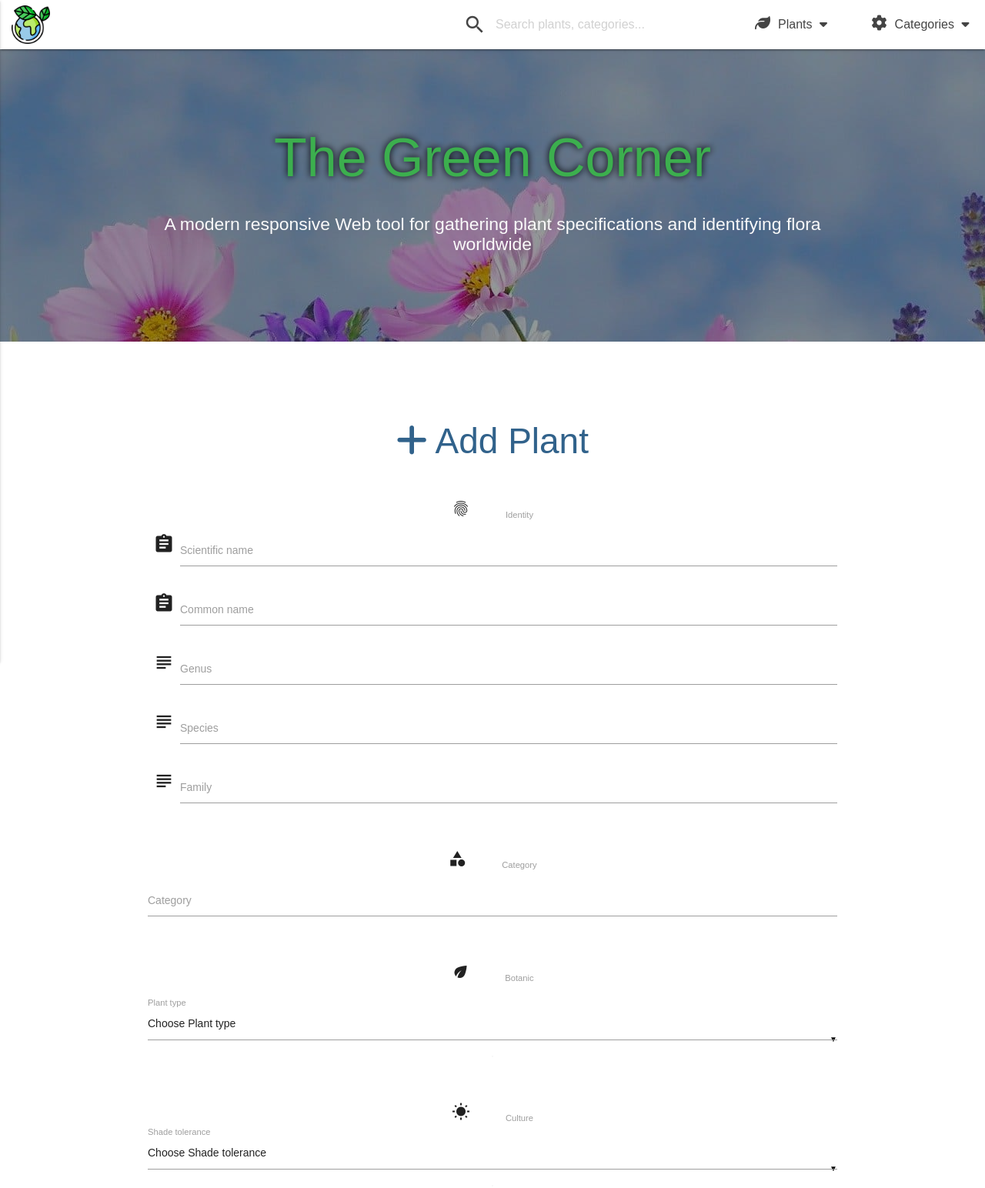
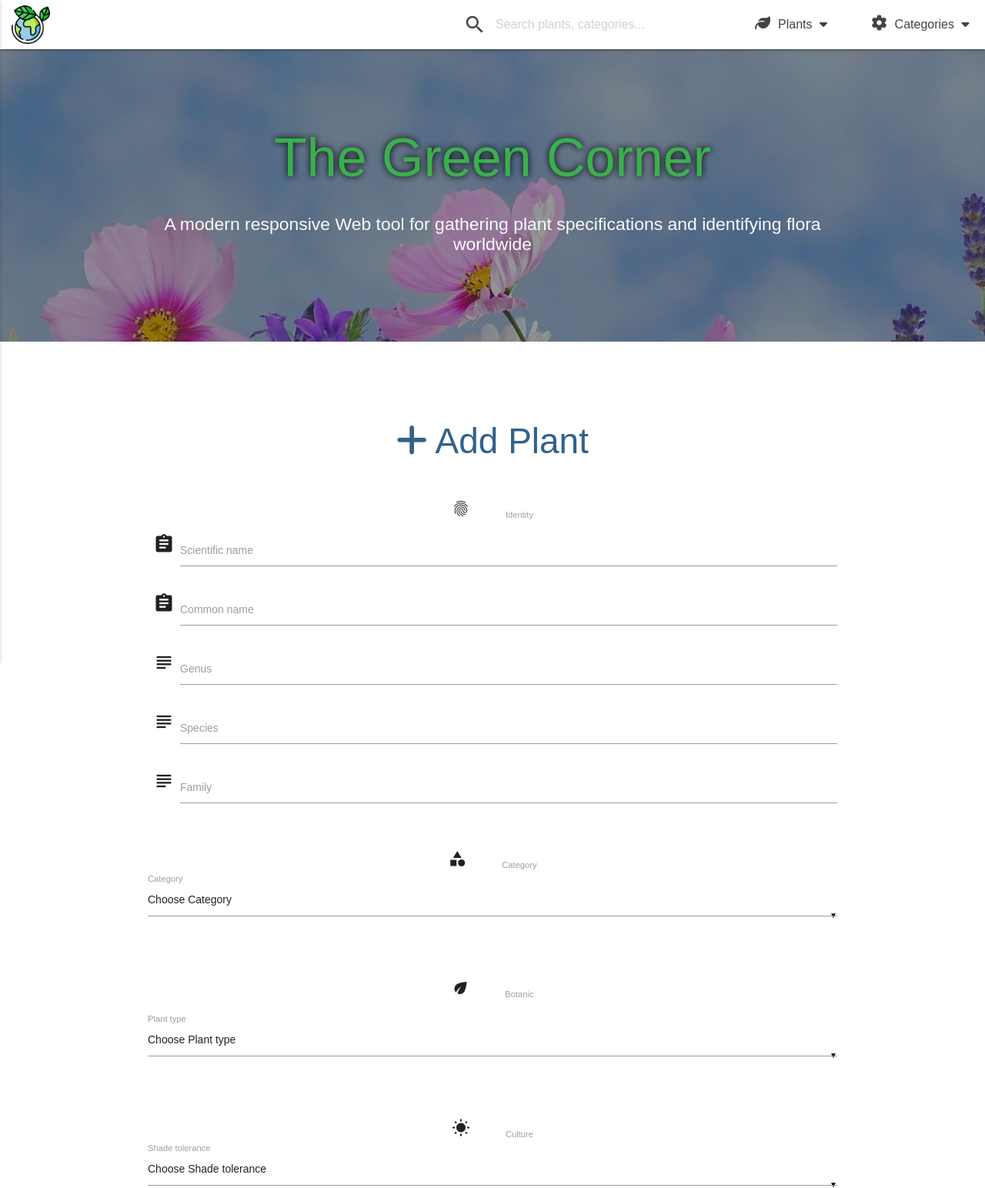
Before and after one commit to sctlcd/the-green-corner, a Flask app: page /add_plant in a window 1280 px wide. Shown: the top 1544 px of the page at 77% size. Run offline with Flask 2, Linux system fonts and the light colour scheme; data that the repository does not hold is empty; some libraries are stand-ins or nearby versions; some web fonts are replaced.

Commit message:
update categories dropdown in addplant.html and editplant.html

```diff
--- a/app.py
+++ b/app.py
@@ -87,10 +87,12 @@ def add_plant():
     all_plant_types =  mongo.db.plant_types.find()
     all_plants = mongo.db.plants.find()
     all_shade_tolerance = mongo.db.shade_tolerance.find()
+    all_categories = mongo.db.categories.find()
     return render_template('addplant.html',
                            plant_types=all_plant_types,
                            plants=all_plants,
-                           shade_tolerance=all_shade_tolerance)
+                           shade_tolerance=all_shade_tolerance,
+                           categories=all_categories)
 
 
 @app.route('/insert_plant', methods=['POST'])
@@ -114,10 +116,12 @@ def edit_plant(plant_id):
     the_plant =  mongo.db.plants.find_one({"_id": ObjectId(plant_id)})
     all_plant_types =  mongo.db.plant_types.find()
     all_shade_tolerance = mongo.db.shade_tolerance.find()
+    all_categories = mongo.db.categories.find()
     return render_template('editplant.html',
                             plant=the_plant,
                             plant_types=all_plant_types,
-                            shade_tolerance=all_shade_tolerance)
+                            shade_tolerance=all_shade_tolerance,
+                            categories=all_categories)
 
 
 @app.route('/update_plant/<plant_id>', methods=["POST"])
--- a/static/assets/css/style.css
+++ b/static/assets/css/style.css
@@ -111,13 +111,13 @@ nav ul a:hover {
     height: 38px;
 }
 
-#mobile-sidenav form{
+#mobile-sidenav form {
     margin: auto;
     width: 100%;
     padding-left: 16px;
 }
 
-#mobile-sidenav .input-field{
+#mobile-sidenav .input-field {
     padding-top: 7px;
 }
 
--- a/templates/addplant.html
+++ b/templates/addplant.html
@@ -1,7 +1,7 @@
 {% extends 'base.html' %}
 {% block content %}
 <div class="row">
-  <h3><i class="fas fa-plus"></i>  Add Plant</h3>
+  <h3><i class="fas fa-plus"></i> Add Plant</h3>
 
   <form action="{{ url_for('insert_plant') }}" method="POST" class="col s12">
     <div class="row col s12">
@@ -44,9 +44,14 @@
           <label for="category">Category</label>
         </div>
         <div class="row">
-          <div class="input-field col s12">
-            <input id="category" name="category" type="text" class="validate" required="" aria-required="true">
-            <label for="icon_prefix" data-error="wrong" data-success="right">Category</label>
+          <div class="input-field col s12 dropdown-category">
+            <select id="category_name" name="category_name" required="" aria-required="true">
+              <option value="" disabled selected>Choose Category</option>
+              {% for category in categories %}
+              <option value="{{category.category_name}}">{{category.category_name}}</option>
+              {% endfor %}
+            </select>
+            <label for="category_name" data-error="wrong" data-success="right">Category</label>
           </div>
         </div>
       </div>
```
Also changed, not shown: templates/editplant.html (+8 -3 lines).
